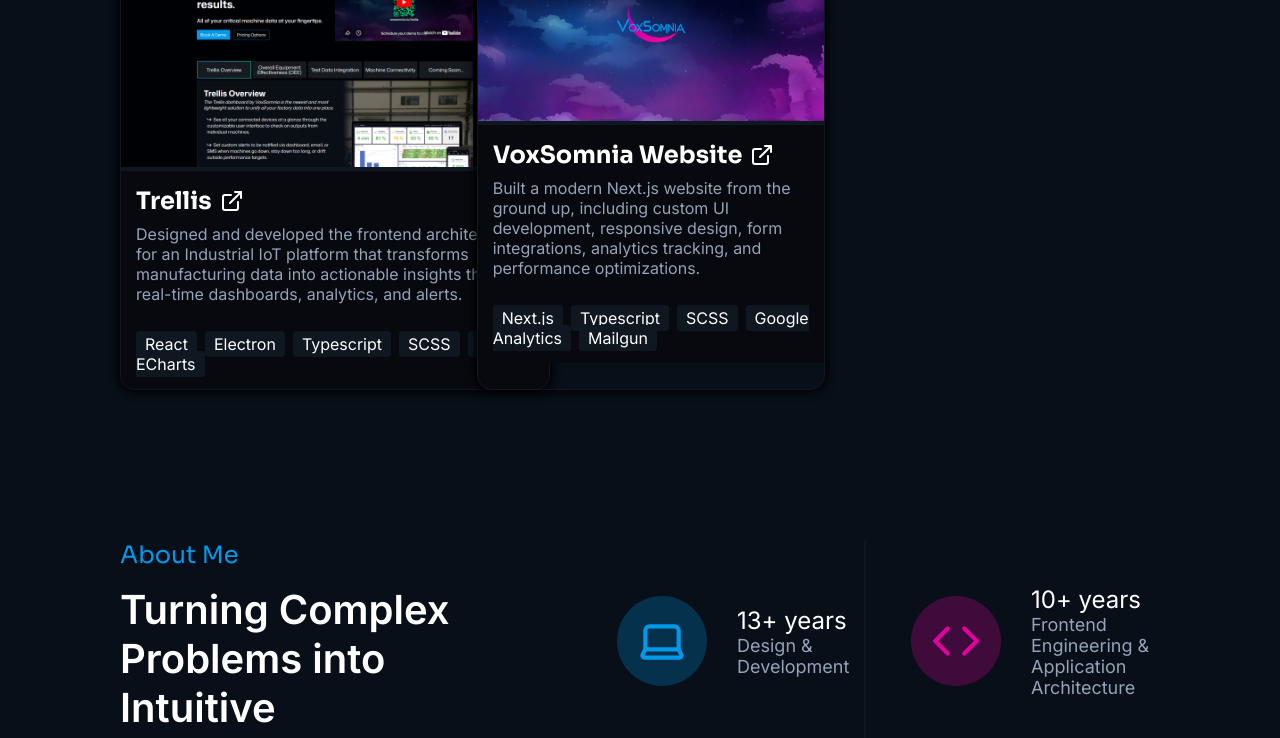
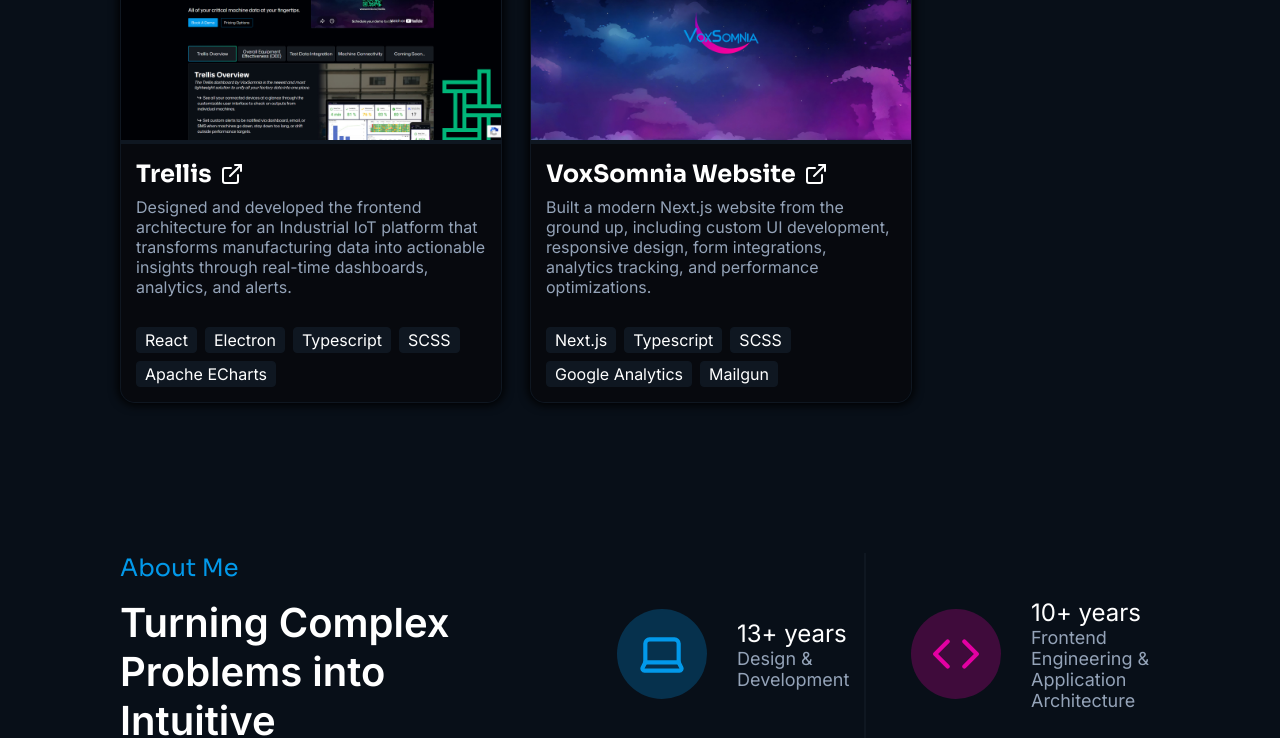
Before and after one commit to itsGregT/portfolio, a Next.js app: page / in a window 1280 px wide. Shown: the part 1380-2118 px from the top of the page. Built offline with nearby package versions, Linux system fonts and the light colour scheme.

Commit message:
* accessibility fixes * project tiles improvements

```diff
--- a/styles/components/_projects.scss
+++ b/styles/components/_projects.scss
@@ -13,7 +13,7 @@
 
     @include xlg {
         display: grid;
-        grid-template-columns: repeat(3, 1fr);
+        grid-template-columns: repeat(3, minmax(380px, 1fr));
         gap: 30px;
     }
 }
@@ -29,6 +29,8 @@
     margin-right: auto;
     text-decoration: none;
     transition: all .25s ease;
+    display: block;
+    width: 100%;
 
     &:hover,
     &:focus {
@@ -51,6 +53,9 @@
 .project-tile__content {
     padding: 15px;
     background-color: $color-background-alt2;
+    min-height: 225px;
+    display: flex;
+    flex-direction: column;
 }
 
 .project-tile__title {
@@ -68,15 +73,16 @@
 }
 
 .project-tile__tags {
-
-
+    display: flex;
+    flex-wrap: wrap;
+    gap: 8px;
+    margin-top: auto;
 }
 
 .project-tile__tag {
     color: $color-text-primary;
     background: $color-border;
     border: 1px solid $color-border;
-    margin-right: 8px;
     padding: 2px 8px;
     border-radius: 4px;
 }
--- a/styles/layout/_footer.scss
+++ b/styles/layout/_footer.scss
@@ -52,6 +52,12 @@
     color: $cyan;
     margin-top: 30px;
     display: block;
+    transition: all .25s ease-in-out;
+
+    &:focus,
+    &:hover {
+        color: $color-text-primary;
+    }
 }
 
 .footer__social-link-li {
@@ -74,6 +80,7 @@
     &:hover,
     &:focus {
         text-decoration: underline;
+        color: $cyan;
     }
 }
 
@@ -86,10 +93,14 @@
 .footer__social-link-icon {
     width: 36px;
     fill: #fff;
+
+    .footer__social-link:hover &,
+    .footer__social-link:focus & {
+        fill: $cyan;
+    }
 }
 
 .footer__social-link-text {
-    color: $color-text-secondary;
     text-decoration: none;
 }
 
```
Also changed, not shown: 1 other file (tests, documents, lock files or other folders).
